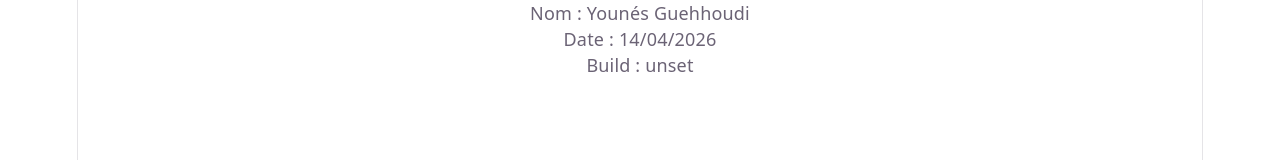
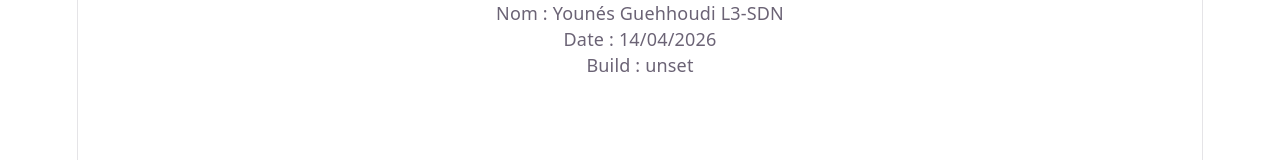
Before and after one commit to younesguehhoudi/tpfinal-cloud-younes-guehhoudi, a Vue app: page / in a window 1280 px wide. Shown: the top 160 px of the page. Built offline with nearby package versions, Linux system fonts and the light colour scheme; no server answers.

Commit message:
Update name in App.vue to include course designation

```diff
--- a/src/App.vue
+++ b/src/App.vue
@@ -5,7 +5,7 @@ const today = new Date().toLocaleDateString('fr-FR')
 
 <template>
 <header>
-<p>Nom : Younés Guehhoudi</p>
+<p>Nom : Younés Guehhoudi L3-SDN</p>
 <p>Date : {{ today }}</p>
 <p>Build : {{ buildId }}</p>
 </header>
```
